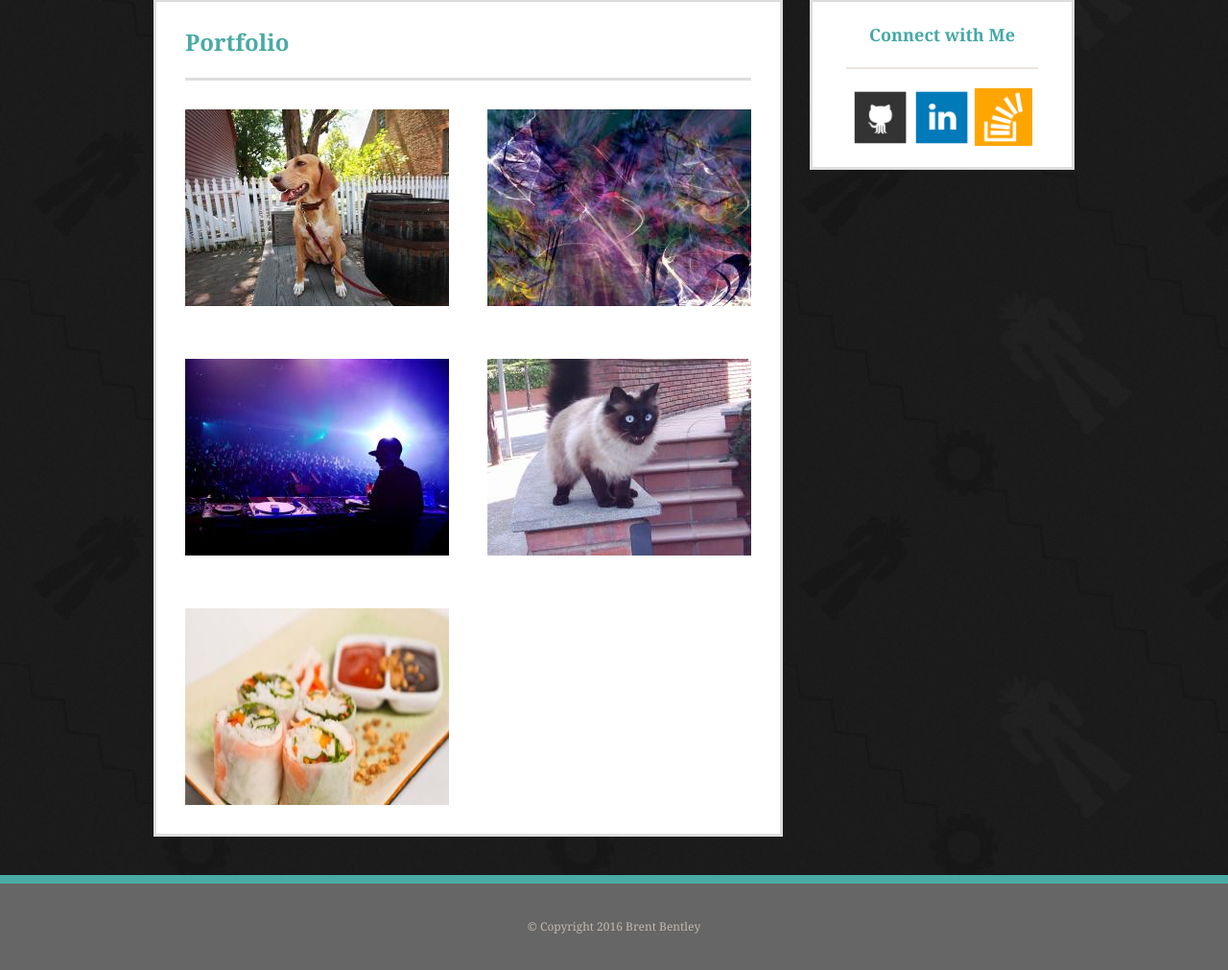
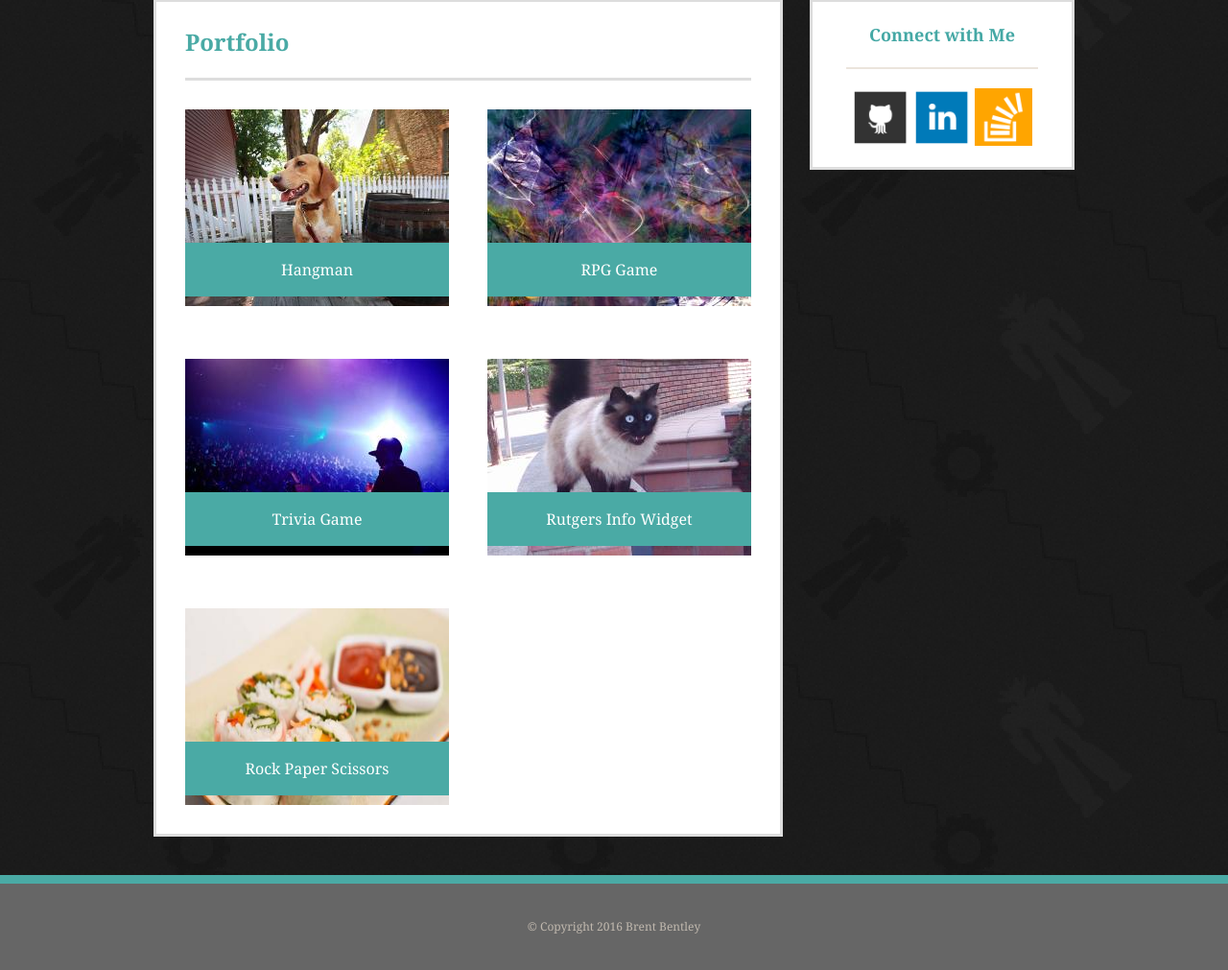
Before and after one commit to b4bentley/Basic-Portfolio, a PHP site: page /portfolio.html in a window 1280 px wide. Shown: the part 134-1145 px from the top of the page at 96% size. Run offline with PHP 8.4, Linux system fonts and the light colour scheme.

Commit message:
Finished product

```diff
--- a/assets/css/style.css
+++ b/assets/css/style.css
@@ -1,6 +1,8 @@
 * {
 margin: 0;
 }
+
+
 
 html, body {
 height: 100%;
@@ -59,6 +61,7 @@ header div{
      color: #4aaaa5;
      font-weight: bold;
      font-size: 20px;
+     transition: .5s;
 }
 
 .headerlinks{
@@ -177,7 +180,8 @@ border: none;
 }
 
 .links a:hover{
-    opacity:0.2;
+    opacity:0.5;
+    transition: 1s;
 }
 
 .push{
--- a/index.html
+++ b/index.html
@@ -10,6 +10,7 @@
 
 	<link rel="stylesheet" type="text/css" href="assets/css/reset.css">
 	<link rel="stylesheet" type="text/css" href="assets/css/style.css">
+
 
 </head>
 
--- a/portfolio.html
+++ b/portfolio.html
@@ -47,21 +47,37 @@
 
                         <div class="pcImages">
 
-                            <a href="#"><img src="assets/images/ph1.jpg" alt="ph1" style="width:275px; height:205px; float:left;"></a>
+                            <div style="position:relative; float:left; ">
+                                <div style="position:absolute; bottom: 10px; color:white; background-color:#4aaaa5; padding: 20px 0; width:100%; text-align:center;">Hangman</div>
+                                <a href="#"><img src="assets/images/ph1.jpg" alt="ph1" style="width:275px; height:205px; float: left; "></a>
+                            </div>
 
-                            <a href="#"><img src="assets/images/ph2.jpg" alt="ph2" style="width:275px; height:205px; float:right;"></a>
+                            <div style="position:relative; float:right;">
+                                <div style="position:absolute; bottom: 10px; color:white; background-color:#4aaaa5; padding: 20px 0; width:100%; text-align:center;">RPG Game</div>
+                                <a href="#"><img src="assets/images/ph2.jpg" alt="ph2" style="width:275px; height:205px; float:right;"></a>
+                            </div>
+
+                        </div>
+
+                        <div class="pcImages">
+
+                             <div style="position:relative; float:left;">
+                                <div style="position:absolute; bottom: 10px; color:white; background-color:#4aaaa5; padding: 20px 0; width:100%; text-align:center;">Trivia Game</div>
+                                <a href="#"><img src="assets/images/ph3.jpg" alt="ph3" style="width:275px; height:205px; float:left;"></a>
+                            </div>
+
+                            <div style="position:relative; float:right;">
+                                <div style="position:absolute; bottom: 10px; color:white; background-color:#4aaaa5; padding: 20px 0; width:100%; text-align:center;">Rutgers Info Widget</div>
+                                <a href="#"><img src="assets/images/ph4.jpg" alt="ph4" style="width:275px; height:205px; float:right;"></a>
+                            </div>
 
                         </div>
                         <div class="pcImages">
 
-                            <a href="#"><img src="assets/images/ph3.jpg" alt="ph3" style="width:275px; height:205px; float:left;"></a>
-
-                            <a href="#"><img src="assets/images/ph4.jpg" alt="ph4" style="width:275px; height:205px; float:right;"></a>
-
-                        </div>
-                        <div class="pcImages">
-
-                            <a href="#"><img src="assets/images/ph5.jpg" alt="ph5" style="width:275px; height:205px; float:left;"></a>
+                            <div style="position:relative; float:left;">
+                                <div style="position:absolute; bottom: 10px; color:white; background-color:#4aaaa5; padding: 20px 0; width:100%; text-align:center;">Rock Paper Scissors</div>
+                                <a href="#"><img src="assets/images/ph5.jpg" alt="ph5" style="width:275px; height:205px; float:left;"></a>
+                            </div>
 
                         </div>
 
```
